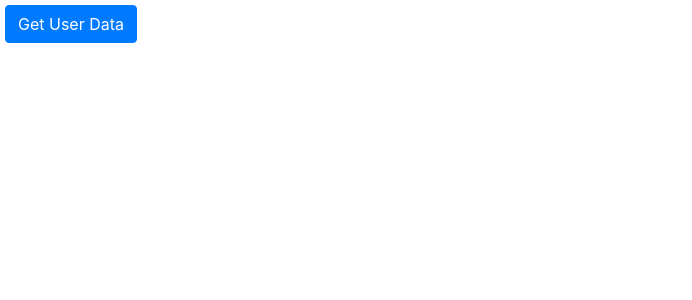
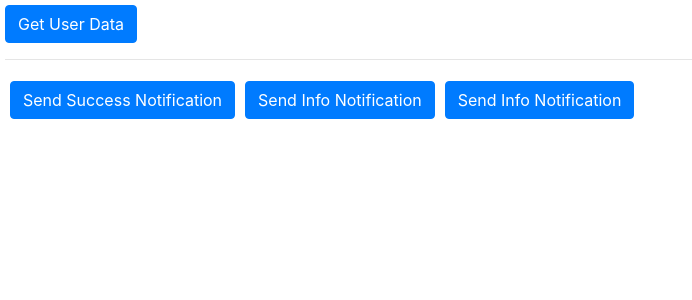
Before and after one commit to tutorials-coding/redux-thunk-sandbox, a React (Create React App) app: page / in a window 1280 px wide. Shown: the top 300 px of the page, without its empty margins (0-692 px from the left). Built offline with nearby package versions, Linux system fonts and the light colour scheme.

Commit message:
Add notification thunks

```diff
--- a/src/App.css
+++ b/src/App.css
@@ -1,3 +1,7 @@
 .app__container {
   padding: 5px;
 }
+
+.buttons-container > * {
+  margin: 5px;
+}
--- a/src/App.js
+++ b/src/App.js
@@ -7,6 +7,7 @@ import './App.css'
 import Button from 'react-bootstrap/Button'
 
 import { getUserAggregatedData } from './store/thunks'
+import { showNotificationWithTimeout } from './store/thunks-notification'
 import { Notifications } from './components/notifications/Notifications'
 
 function App() {
@@ -20,11 +21,53 @@ function App() {
     })
   }
 
+  const handleSendSuccessNotificationClick = () => {
+    dispatch(
+      showNotificationWithTimeout({
+        title: 'Hello',
+        text: 'This is the notification',
+        type: 'success',
+      })
+    )
+  }
+  const handleSendInfoNotificationClick = () => {
+    dispatch(
+      showNotificationWithTimeout({
+        title: 'Hello',
+        text: 'This is the notification',
+        type: 'info',
+      })
+    )
+  }
+  const handleSendWarningNotificationClick = () => {
+    dispatch(
+      showNotificationWithTimeout({
+        title: 'Hello',
+        text: 'This is the notification',
+        type: 'warning',
+      })
+    )
+  }
+
   return (
     <div className="app__container">
       <Button onClick={getUserData}>Get User Data</Button>
 
       <pre>{JSON.stringify(userData, null, 2)}</pre>
+
+      <hr />
+      <div className="buttons-container">
+        <Button onClick={handleSendSuccessNotificationClick}>
+          Send Success Notification
+        </Button>
+        <Button onClick={handleSendInfoNotificationClick}>
+          Send Info Notification
+        </Button>
+        <Button onClick={handleSendWarningNotificationClick}>
+          Send Info Notification
+        </Button>
+      </div>
+
       <Notifications />
     </div>
   )
--- /dev/null
+++ b/src/store/thunks-notification.js
@@ -0,0 +1,47 @@
+import { SHOW_NOTIFICATION, HIDE_NOTIFICATION } from './actions'
+
+// type values 'primary', 'secondary', 'success', 'danger', 'warning', 'info', 'light', 'dark'
+const showNotification = ({ id, title, text, type }) => {
+  return {
+    type: SHOW_NOTIFICATION,
+    payload: {
+      id,
+      title,
+      text,
+      type,
+    },
+  }
+}
+
+const hideNotification = (id) => {
+  return {
+    type: HIDE_NOTIFICATION,
+    payload: {
+      id,
+    },
+  }
+}
+
+let notificationId = 0
+const defaultNotificationIdProvider = () => {
+  notificationId++
+  return notificationId
+}
+
+export const showNotificationWithTimeout = (options) => {
+  const timeoutMs = options.timeoutMs || 5000
+  const title = options.title || ''
+  const text = options.text || ''
+  const type = options.type || 'info'
+  // improvement - move id provider to options - for tests
+  const idProvider = options.idProvider || defaultNotificationIdProvider
+
+  return (dispatch) => {
+    const id = idProvider()
+    dispatch(showNotification({ id, title, text, type }))
+
+    setTimeout(() => {
+      dispatch(hideNotification(id))
+    }, timeoutMs)
+  }
+}
```
